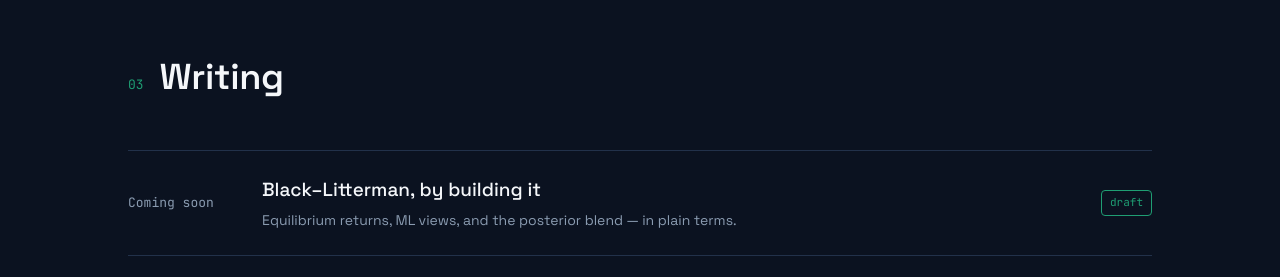
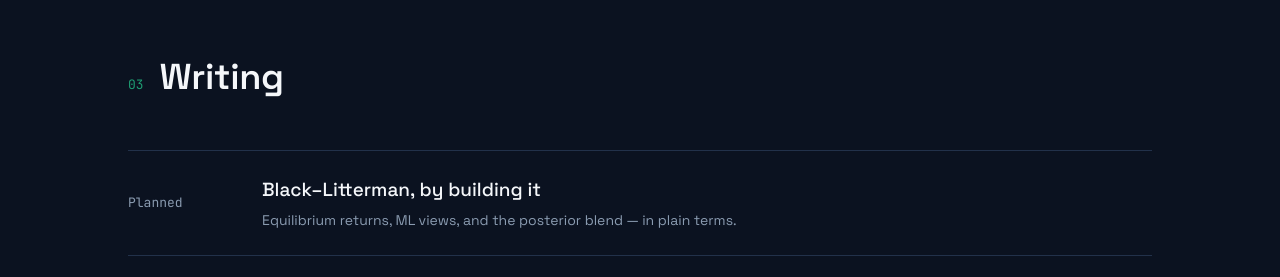
Before and after one commit to mahi250806/mahi250806.github.io, a plain HTML site: page index.html in a window 1280 px wide. Shown: the part 2341-2618 px from the top of the page. Drawn offline with Linux system fonts and the light colour scheme.

Commit message:
Unlinked Black-Litterman Post

```diff
--- a/index.html
+++ b/index.html
@@ -233,13 +233,13 @@ footer{padding:56px 0 40px;border-top:1px solid var(--line);text-align:center}
   <div class="wrap">
     <div class="sec-head"><span class="sec-num">03</span><h2 class="sec-title">Writing</h2></div>
     <div class="post-list">
-      <a class="post" href="posts/black-litterman.html">
-        <span class="post-date">Coming soon</span>
+      <div class="post" style="cursor:default">
+        <span class="post-date">Planned</span>
         <span class="post-title">Black–Litterman, by building it
           <span class="sub">Equilibrium returns, ML views, and the posterior blend — in plain terms.</span>
         </span>
-        <span class="soon">draft</span>
-      </a>
+        <span class="post-arrow">→</span>
+      </div>
       <div class="post" style="cursor:default">
         <span class="post-date">Planned</span>
         <span class="post-title">Why I reached for HRP over mean–variance
```
